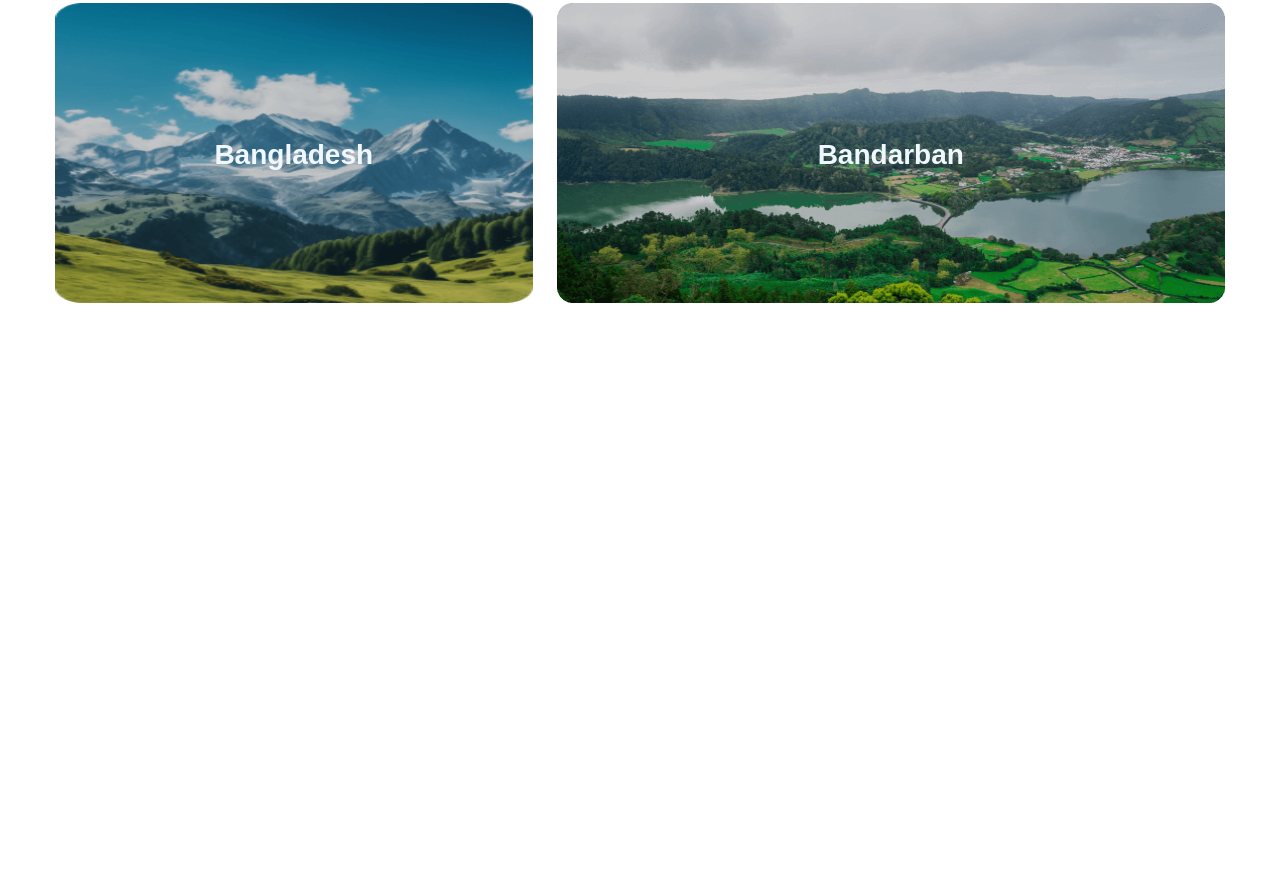
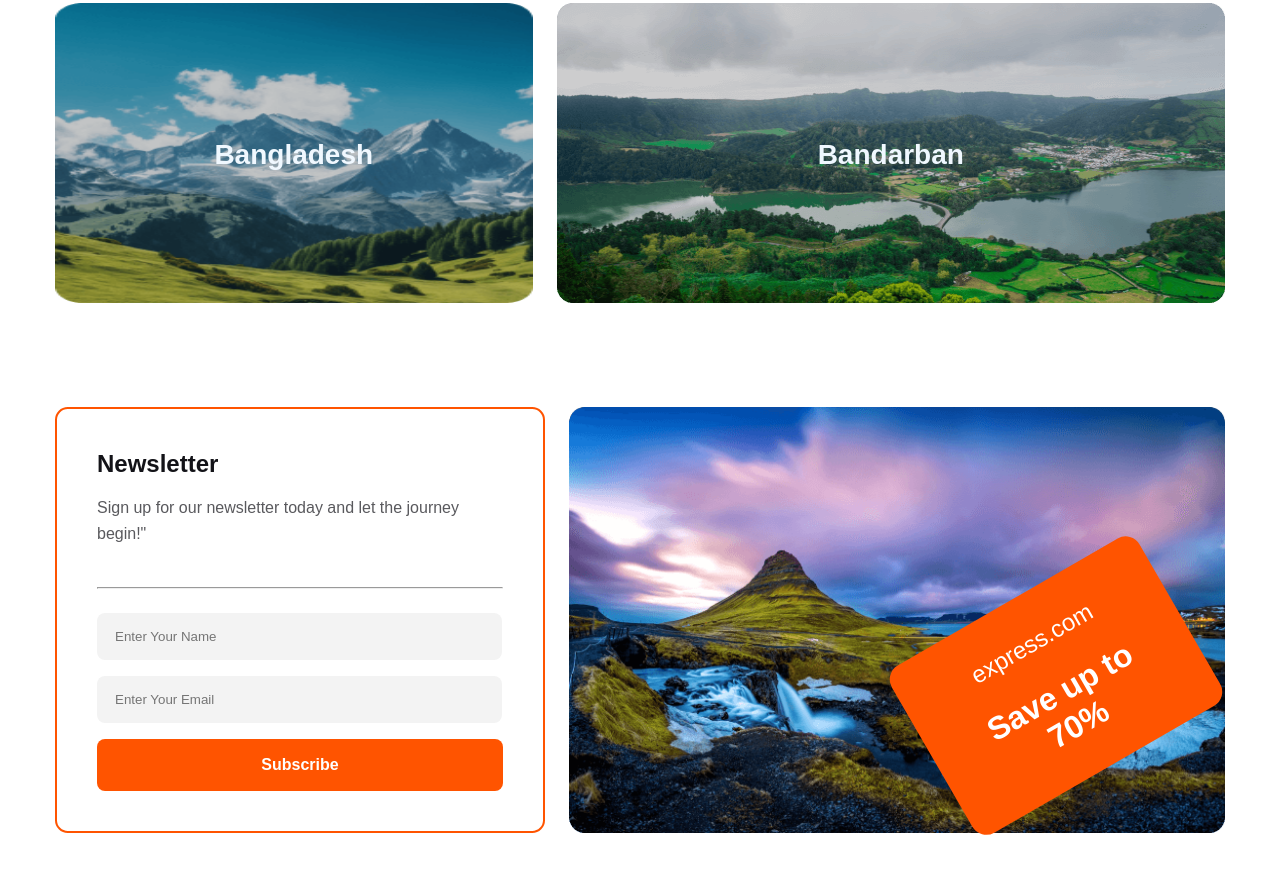
Before and after one commit to Sabbir-047/Escape-Express, a plain HTML site: page index.html in a window 1280 px wide. Shown: the part 2207-3080 px from the top of the page. Before the commit the page ends 2614 px from the top, so only its background shows below. Drawn offline with Linux system fonts and the light colour scheme.

Commit message:
Finished the newsletter section

```diff
--- a/index.html
+++ b/index.html
@@ -101,7 +101,9 @@
         <section>
             <div class="destination-info">
                 <h2 class="text-primary">Choose Your Destination</h2>
-                <p class="text-secondary">Browse through our diverse range of destinations and find the ideal match for your travel desires. From exotic tropical islands to bustling cosmopolitan cities, the choice is yours.
+                <p class="text-secondary">Browse through our diverse range of destinations and find the ideal match for
+                    your travel desires. From exotic tropical islands to bustling cosmopolitan cities, the choice is
+                    yours.
                 </p>
             </div>
             <div class="destination-collage">
@@ -141,6 +143,35 @@
                 </div>
             </div>
         </section>
+
+        <!-- newsletter section -->
+        <section id="Newsletter">
+            <!-- newsletter form -->
+            <form id="form-container">
+                <div class="form-info">
+                    <h2 class="text-primary">Newsletter</h2>
+                    <p class="text-secondary">
+                        Sign up for our newsletter today and let the journey begin!"
+                    </p>
+                </div>
+                <hr>
+                <div class="form-options">
+                    <input type="text" placeholder="Enter Your Name">
+                    <input type="email" placeholder="Enter Your Email">
+                    <button class="btn-primary">
+                        Subscribe
+                    </button>
+                </div>
+            </form>
+            <!-- newsletter image -->
+            <div class="newsletter-pic">
+                <img src="Images/Rectangle_8.1.png" alt="mountains">
+                <div class="news-discount">
+                    <p class="news-text">express.com</p>
+                    <h2 class="news-title">Save up to 70%</h2>
+                </div>
+            </div>
+        </section>
     </main>
 
 
--- a/styles/styles.css
+++ b/styles/styles.css
@@ -209,6 +209,77 @@ li {
 }
 
 
+/* newsletter */
+#Newsletter {
+    display: flex;
+    justify-content: space-between;
+    gap: 1.5rem;
+}
+
+#form-container {
+    border: 2px solid #FF5400;
+    border-radius: .8rem;
+    padding: 2.5rem;
+}
+
+.newsletter-pic{
+    position: relative;
+}
+
+.newsletter-pic img {
+    width: 100%;
+    height: 100%;
+}
+
+.form-info h2 {
+    color: rgb(19, 19, 24);
+    font-size: 24px;
+    font-weight: 800;
+    line-height: 30px;
+    text-align: left;
+}
+
+.form-info p {
+    padding: 1rem 0;
+}
+
+.form-options {
+    margin-top: 1.5rem;
+}
+
+.form-options input {
+    border: 0;
+    padding: 1rem 1.125rem;
+    margin-bottom: 1rem;
+    color: rgba(19, 19, 24, 0.3);
+    border-radius: .5rem;
+    background: rgba(19, 19, 24, 0.05);
+    display: block;
+    width: 91%;
+}
+
+.news-discount {
+    border-radius: 1rem;
+    background: rgb(255, 84, 0);
+    color: white;
+    width: 30%;
+    padding: 2.1rem 2.8rem;
+    text-align: center;
+    position: absolute;
+    bottom: 12%;
+    left: 52.5%;
+    transform:rotate(-30deg);
+}
+
+.news-text{
+    font-size: 1.5rem;
+}
+
+.news-title{
+    font-size: 2rem;
+    font-weight: 800;
+}
+
 
 
 
@@ -276,6 +347,26 @@ li {
         gap: 1rem;
         margin-bottom: 1rem;
     }
+
+    /* newsletter */
+    #Newsletter {
+        flex-direction: column;
+    }
+
+    .form-options input {
+        width: 88%;
+    }
+    .news-discount {
+        bottom: 16%;
+        left: 33%;
+    }
+    .news-text{
+        font-size: .8rem;
+    }
+
+    .news-title{
+        font-size: 1rem;
+    }
 }
 
 /* medium devices */
@@ -328,6 +419,24 @@ li {
         gap: 1rem;
         margin-bottom: 1rem;
     }
+
+    #Newsletter {
+        flex-direction: column;
+    }
+
+    .form-options input {
+        width: 94%;
+    }
+    .news-discount {
+        bottom: 14%;
+    }
+    .news-text{
+        font-size: .8rem;
+    }
+
+    .news-title{
+        font-size: 1rem;
+    }
 }
 
 /* large devices */
@@ -350,4 +459,18 @@ li {
     .col2>img {
         width: 100%;
     }
+
+    .form-options input {
+        width: 90%;
+    }
+    .news-discount{
+        left: 49%;
+    }
+    .news-text{
+        font-size: 1rem;
+    }
+
+    .news-title{
+        font-size: 1.5rem;
+    }
 }
```
